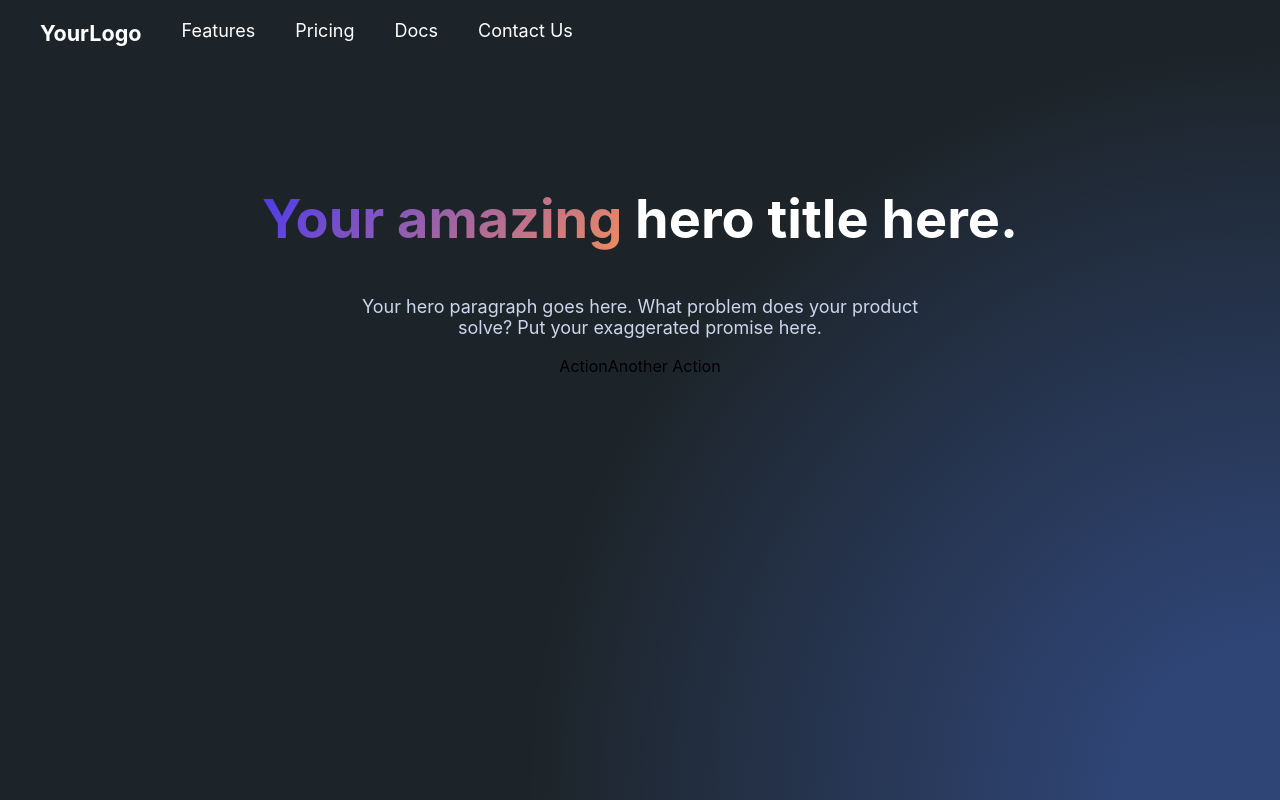
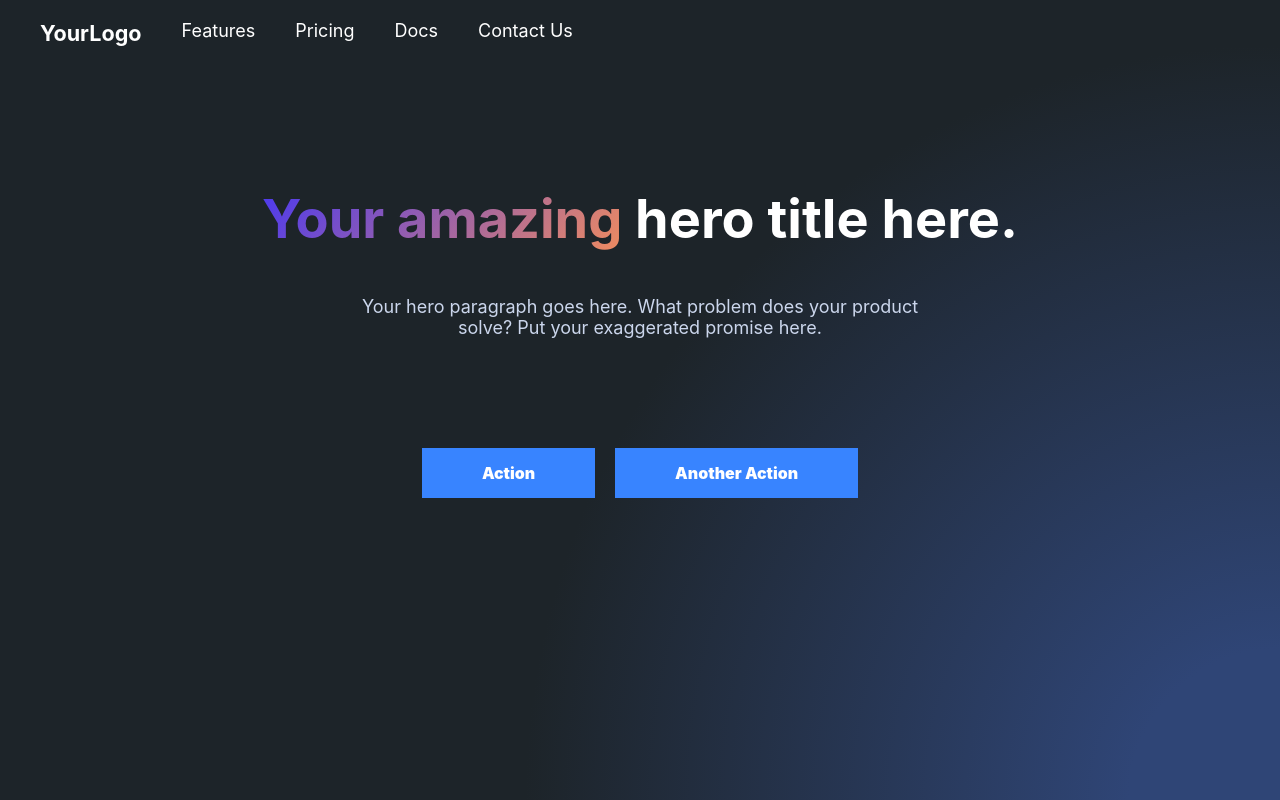
Before and after one commit to azamor-luccas/generic-landing-page, a React (Create React App) app: page / in a window 1280 px wide. Built offline with nearby package versions, Linux system fonts and the light colour scheme.

Commit message:
feat: hero simple buttons

```diff
--- a/src/App.css
+++ b/src/App.css
@@ -62,6 +62,28 @@
   font-size: large;
 }
 
+.hero-buttons-container{
+  display: flex;
+  width: fit-content;
+  margin: auto;
+  margin-top: 100px;
+}
+
+.filled-btn {
+  color: white;
+  font-weight: 900;
+  background-color: #3884ff;
+  padding-left: 60px;
+  padding-right: 60px;
+  padding-top: 15px;
+  padding-bottom: 15px;
+  margin: 10px;
+}
+
+
+
+
+
 .App {
   text-align: center;
 }
--- a/src/App.tsx
+++ b/src/App.tsx
@@ -25,12 +25,16 @@ function App() {
             Your hero paragraph goes here. What problem does your product solve? Put your exaggerated promise here.
           </p></div>
         </div>
-        <div>
+        <div className="hero-buttons-container">
           <a>
+            <div className="filled-btn">
             Action
+            </div>
           </a>
           <a>
+            <div className="filled-btn">
             Another Action
+            </div>
           </a>
         </div>
       </section>
```
